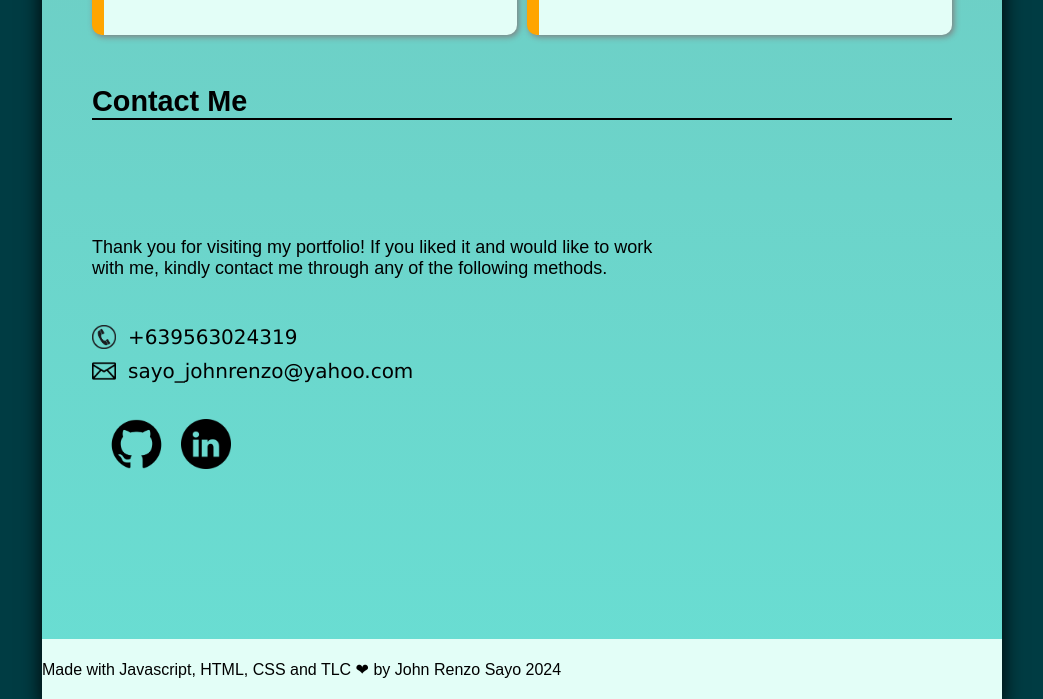
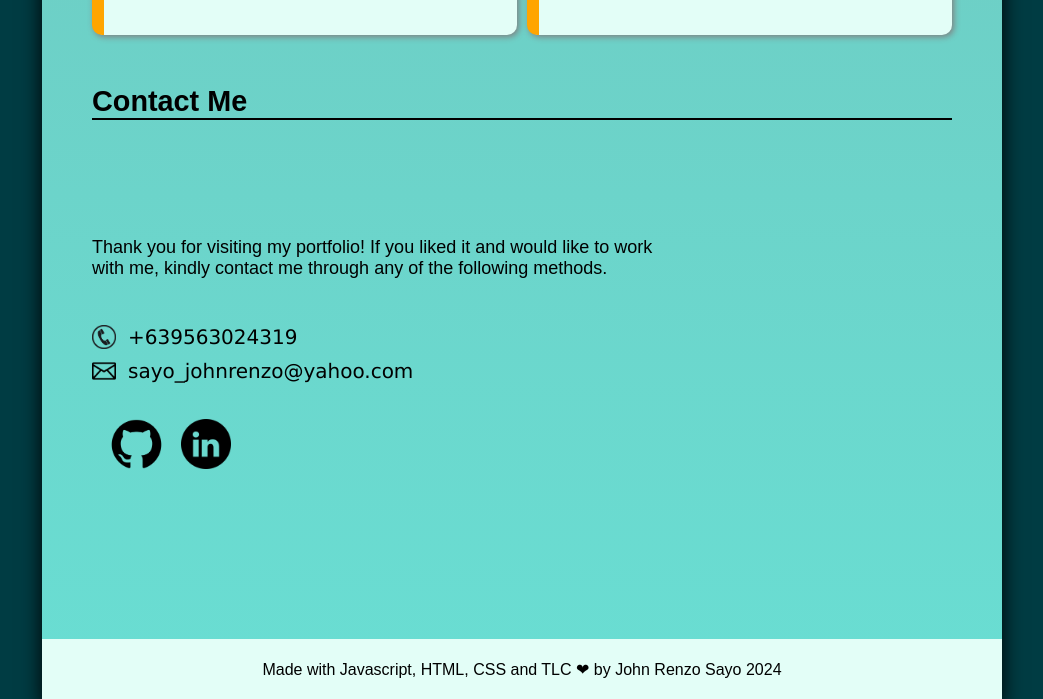
Before and after one commit to renzosayo/odin-homepage, a website: page index.html in a window 1280 px wide. Shown: the part 1620-2319 px from the top of the page, without its empty margins (118-1161 px from the left). Drawn offline with Linux system fonts and the light colour scheme.

Commit message:
Fix footer alignment to center

```diff
--- a/css/styles.css
+++ b/css/styles.css
@@ -223,7 +223,8 @@ a:hover {
 }
 
 .footer p {
-  width: 100%;
+  display: flex;
+  justify-content: center;
 }
 
 @media (max-width: 600px) {
```
